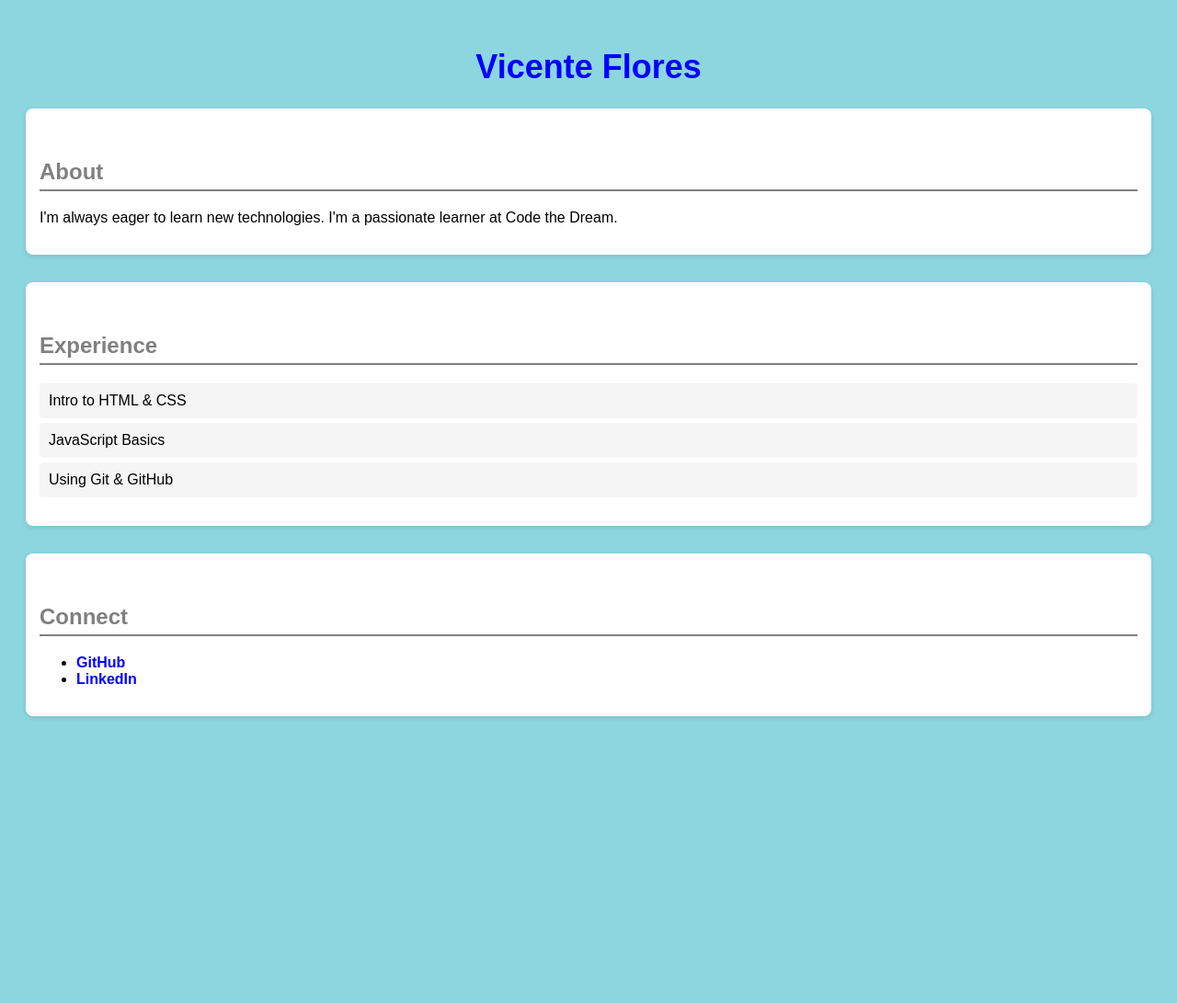
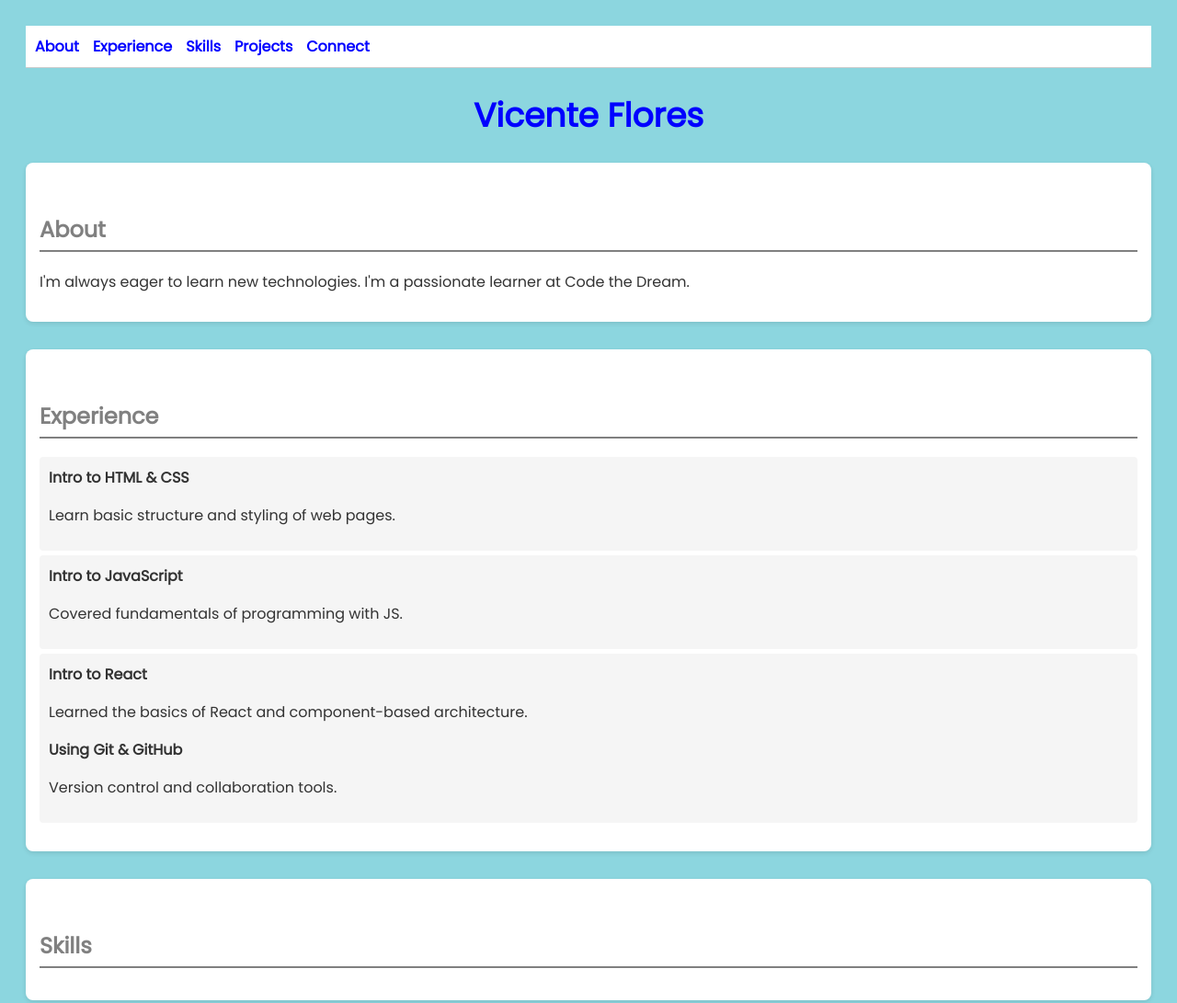
Before and after one commit to Vicentefg10/Vicente-Flores-Kepler, a plain HTML site: page Index.html in a window 1280 px wide. Shown: the top 1091 px of the page at 92% size. Before the commit the page ends 837 px from the top, so only its background shows below. Drawn offline with Linux system fonts and the light colour scheme.

Commit message:
formatted styles added

```diff
--- a/Index.html
+++ b/Index.html
@@ -5,9 +5,23 @@
     <meta name="viewport" content="width=device-width, initial-scale=1.0" />
     <meta name="description" content="Vicente Flores Portfolio page" />
     <title>Vicente Flores Portfolio</title>
-    <link rel="stylesheet" href="css/Index.css" />
+    <link
+      href="https://fonts.googleapis.com/css2?family=Poppins&display=swap"
+      rel="stylesheet"
+    />
+    <link rel="stylesheet" href="css/index.css" />
   </head>
   <body>
+    <nav>
+      <ul>
+        <li><a href="#About">About</a></li>
+        <li><a href="#Experience">Experience</a></li>
+        <li><a href="#Skills">Skills</a></li>
+        <li><a href="#Projects">Projects</a></li>
+        <li><a href="#Connect">Connect</a></li>
+      </ul>
+    </nav>
+
     <h1>Vicente Flores</h1>
 
     <section id="About">
@@ -21,10 +35,36 @@
     <section id="Experience">
       <h2>Experience</h2>
       <ul>
-        <li>Intro to HTML & CSS</li>
-        <li>JavaScript Basics</li>
-        <li>Using Git & GitHub</li>
+        <li>
+          <div>
+            <strong>Intro to HTML & CSS</strong>
+            <p>Learn basic structure and styling of web pages.</p>
+          </div>
+        </li>
+        <li>
+          <div>
+            <strong>Intro to JavaScript</strong>
+            <p>Covered fundamentals of programming with JS.</p>
+          </div>
+        </li>
+        <li>
+          <div>
+            <strong>Intro to React</strong>
+            <p>Learned the basics of React and component-based architecture.</p>
+            <strong>Using Git & GitHub</strong>
+            <p>Version control and collaboration tools.</p>
+          </div>
+        </li>
       </ul>
+    </section>
+
+    <section id="Skills">
+      <h2>Skills</h2>
+    </section>
+
+    <section id="Projects">
+      <h2>Projects</h2>
+      <ul></ul>
     </section>
 
     <section id="Connect">
--- a/css/Index.css
+++ b/css/Index.css
@@ -1,9 +1,38 @@
 /* Style the body */
 body {
   background-color: rgb(140, 214, 223);
-  color: black;
-  font-family: Arial, Helvetica, sans-serif;
+  color: #333;
+  font-family: "Poppins", Arial, sans-serif;
   padding: 20px;
+}
+
+/* Stretch Goal - Sticky Nav Bar */
+
+nav {
+  position: sticky;
+  top: 0;
+  background-color: white;
+  padding: 10px;
+  z-index: 1000;
+  border-bottom: 1px solid #ccc;
+}
+
+nav ul {
+  display: flex;
+  gap: 15px;
+  list-style: none;
+  padding: 0;
+  margin: 0;
+}
+
+nav a {
+  text-decoration: none;
+  font-weight: bold;
+  color: blue;
+}
+
+nav a:hover {
+  text-decoration: underline;
 }
 
 /* Headings */
@@ -31,7 +60,7 @@ section {
   box-shadow: 0 2px 5px rgba(0, 0, 0, 0.1);
 }
 
-/* Experience list */
+/* Experience list with Flexbox */
 #Experience ul {
   list-style: none;
   padding: 0;
@@ -42,9 +71,19 @@ section {
   padding: 10px;
   margin: 5px 0;
   border-radius: 4px;
+  display: flex;
+  flex-direction: column;
 }
 
 /* Connect links */
+
+#Connect ul {
+  display: flex;
+  gap: 20px;
+  list-style: none;
+  padding: 0;
+}
+
 #Connect a {
   color: blue;
   text-decoration: none;
@@ -54,3 +93,7 @@ section {
 #Connect a:hover {
   text-decoration: underline;
 }
+
+#Connect i {
+  margin-right: 5px;
+}
```
